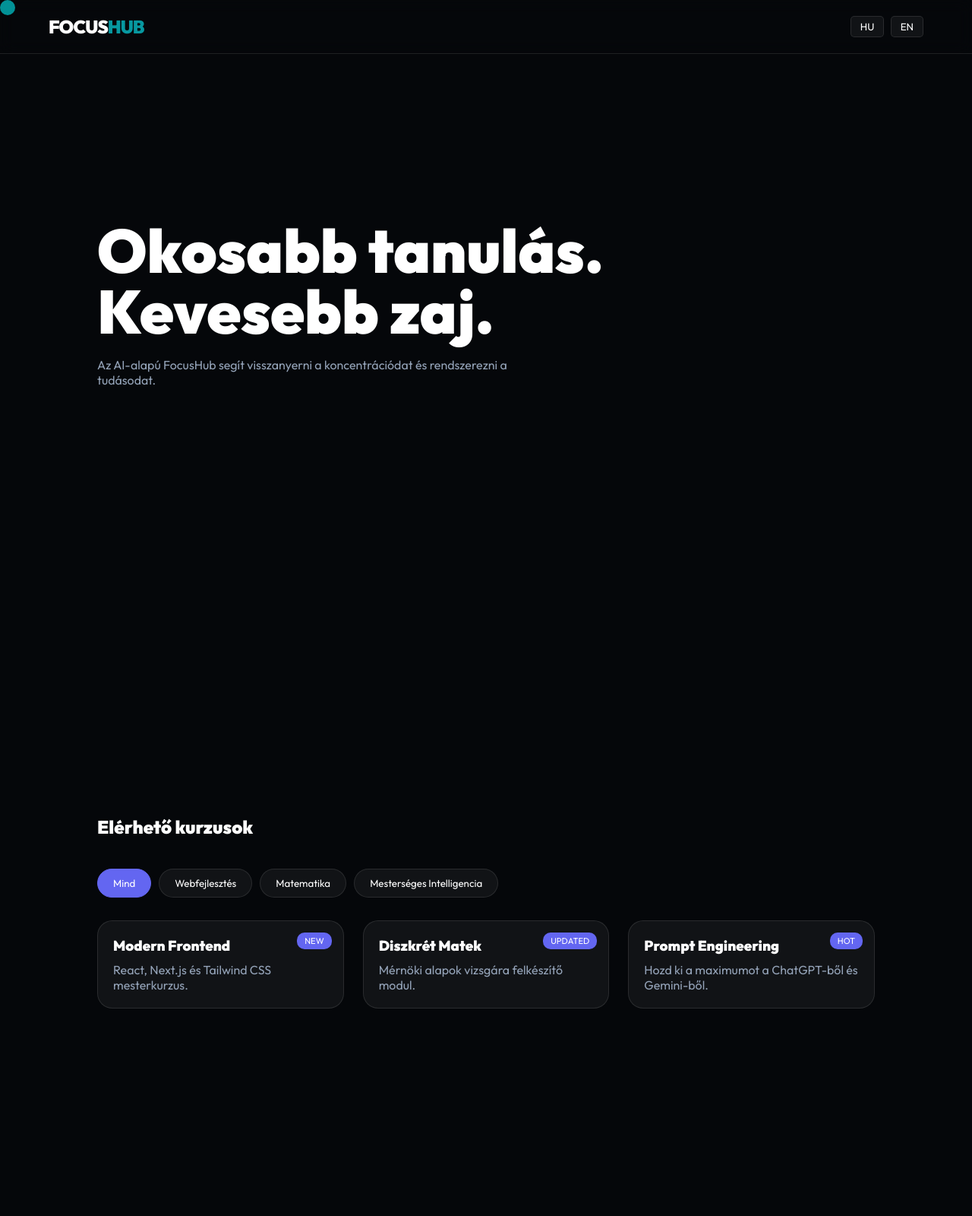
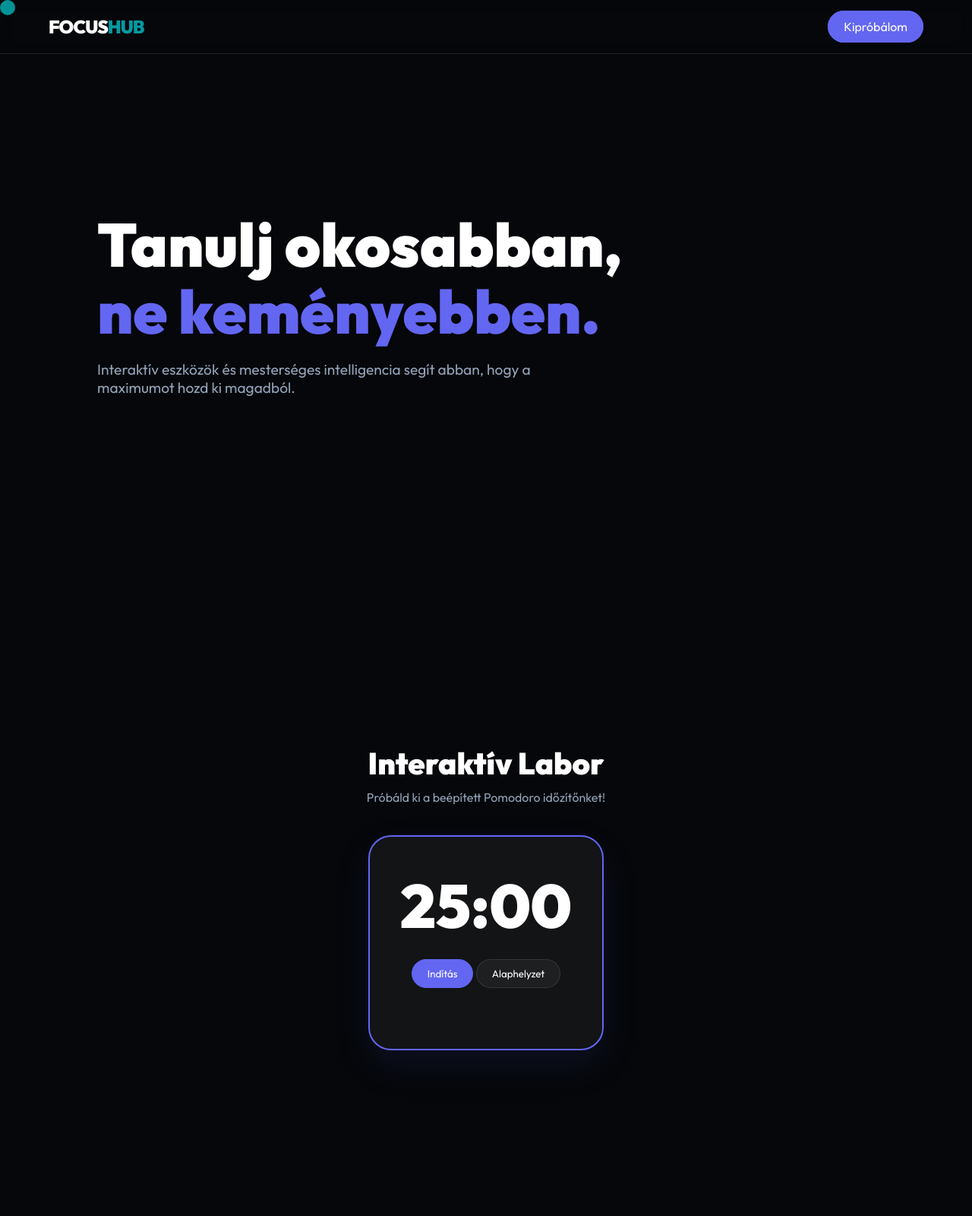
Before and after one commit to GramaBence/FocusHub, a plain HTML site: page index.html in a window 1280 px wide. Shown: the top 1600 px of the page at 76% size. Drawn offline with Linux system fonts and the light colour scheme.

Commit message:
Refactor CSS styles and update HTML structure

```diff
--- a/index.html
+++ b/index.html
@@ -17,21 +17,19 @@
             --text-muted: #94a3b8;
         }
 
-        /* Alapbeállítások & Scroll Snap */
         * { margin: 0; padding: 0; box-sizing: border-box; font-family: 'Outfit', sans-serif; }
         html { scroll-behavior: smooth; }
         body {
             background-color: var(--bg);
             color: var(--text);
             overflow-x: hidden;
-            cursor: none; /* Egyedi kurzor miatt */
+            transition: background 0.8s ease;
         }
 
         /* Egyedi Kurzor */
         .cursor {
             position: fixed;
-            width: 20px;
-            height: 20px;
+            width: 20px; height: 20px;
             background: var(--accent);
             border-radius: 50%;
             pointer-events: none;
@@ -43,283 +41,224 @@
 
         /* Loader */
         .loader {
-            position: fixed;
-            inset: 0;
+            position: fixed; inset: 0;
             background: var(--bg);
             z-index: 10000;
-            display: flex;
-            justify-content: center;
-            align-items: center;
+            display: flex; justify-content: center; align-items: center;
             transition: opacity 0.5s ease;
         }
         .loader.hidden { opacity: 0; pointer-events: none; }
 
-        /* Navigáció & Nyelvváltó */
+        /* Navigáció */
         nav {
-            position: fixed;
-            top: 0; width: 100%;
+            position: fixed; top: 0; width: 100%;
             padding: 20px 5%;
-            display: flex;
-            justify-content: space-between;
-            align-items: center;
+            display: flex; justify-content: space-between; align-items: center;
             z-index: 100;
             backdrop-filter: blur(10px);
             border-bottom: 1px solid var(--border);
-        }
-        .lang-switcher button {
-            background: var(--card-bg);
-            border: 1px solid var(--border);
-            color: white;
-            padding: 5px 12px;
-            cursor: pointer;
-            border-radius: 5px;
-            margin-left: 5px;
         }
 
         /* Szekciók */
         section {
             min-height: 100vh;
             padding: 100px 10%;
-            display: flex;
-            flex-direction: column;
-            justify-content: center;
-            transition: background 0.8s ease;
+            display: flex; flex-direction: column; justify-content: center;
         }
 
-        /* Szűrő gombok */
-        .filters {
-            margin-bottom: 30px;
-            display: flex;
-            gap: 10px;
-            flex-wrap: wrap;
-        }
+        /* Kártyák és Gombok */
+        .filters { margin-bottom: 30px; display: flex; gap: 10px; flex-wrap: wrap; }
         .filter-btn {
-            padding: 10px 20px;
-            border-radius: 30px;
-            border: 1px solid var(--border);
-            background: var(--card-bg);
-            color: var(--text);
-            cursor: pointer;
-            transition: 0.3s;
+            padding: 10px 20px; border-radius: 30px;
+            border: 1px solid var(--border); background: var(--card-bg);
+            color: var(--text); cursor: pointer; transition: 0.3s;
         }
         .filter-btn.active { background: var(--primary); border-color: var(--primary); }
 
-        /* Tananyag kártyák (Grid) */
         .course-grid {
-            display: grid;
-            grid-template-columns: repeat(auto-fit, minmax(300px, 1fr));
-            gap: 25px;
+            display: grid; grid-template-columns: repeat(auto-fit, minmax(300px, 1fr)); gap: 25px;
         }
         .course-card {
-            background: var(--card-bg);
-            border: 1px solid var(--border);
-            border-radius: 20px;
-            padding: 20px;
-            position: relative;
-            transition: transform 0.3s ease, border-color 0.3s ease;
+            background: var(--card-bg); border: 1px solid var(--border);
+            border-radius: 20px; padding: 20px; position: relative;
+            cursor: pointer; transition: 0.3s;
         }
         .course-card:hover { transform: translateY(-10px); border-color: var(--accent); }
-        .badge {
-            position: absolute;
-            top: 15px; right: 15px;
-            background: var(--primary);
-            font-size: 0.7rem;
-            padding: 4px 10px;
-            border-radius: 10px;
+
+        /* Demo/Timer Stílus */
+        .demo-container {
+            max-width: 500px; margin: 40px auto;
+            background: var(--card-bg); padding: 40px;
+            border-radius: 30px; border: 2px solid var(--primary);
+            text-align: center; box-shadow: 0 20px 50px rgba(99, 102, 241, 0.1);
+        }
+        #timer-display { font-size: 5rem; font-weight: 900; margin-bottom: 20px; }
+
+        /* Modális */
+        .modal {
+            position: fixed; inset: 0;
+            background: rgba(0,0,0,0.9);
+            display: none; justify-content: center; align-items: center;
+            z-index: 2000; padding: 20px;
+        }
+        .modal-content {
+            background: #1a1f2e; max-width: 600px; width: 100%;
+            border-radius: 30px; padding: 40px; position: relative;
         }
 
-        /* Modális ablak */
-        .modal {
-            position: fixed;
-            inset: 0;
-            background: rgba(0,0,0,0.9);
-            display: none;
-            justify-content: center;
-            align-items: center;
-            z-index: 2000;
-            padding: 20px;
-        }
-        .modal-content {
-            background: #1a1f2e;
-            max-width: 800px;
-            width: 100%;
-            border-radius: 30px;
-            padding: 40px;
-            position: relative;
-        }
-        .modal-img {
-            width: 100%;
-            height: 250px;
-            background: #334155;
-            border-radius: 15px;
-            margin-bottom: 20px;
-            object-fit: cover;
-        }
-
-        /* Back to top */
-        .back-to-top {
-            position: fixed;
-            bottom: 30px; right: 30px;
-            width: 50px; height: 50px;
-            background: var(--primary);
-            border-radius: 50%;
-            display: flex;
-            justify-content: center;
-            align-items: center;
-            opacity: 0;
-            transition: 0.3s;
-            text-decoration: none;
-            color: white;
-        }
-        .back-to-top.visible { opacity: 1; }
-
         @media (max-width: 768px) {
-            body { cursor: default; }
             .cursor { display: none; }
             section { padding: 80px 5%; }
         }
     </style>
 </head>
-<body data-lang="hu">
+<body>
 
     <div class="loader" id="loader"><h1>FocusHub_</h1></div>
     <div class="cursor" id="cursor"></div>
 
     <nav>
         <h2 style="font-weight: 900; letter-spacing: -1px;">FOCUS<span style="color:var(--accent)">HUB</span></h2>
-        <div class="lang-switcher">
-            <button onclick="changeLang('hu')">HU</button>
-            <button onclick="changeLang('en')">EN</button>
+        <div>
+            <a href="#demo" class="filter-btn active" style="text-decoration: none;">Kipróbálom</a>
         </div>
     </nav>
 
     <section id="hero" data-bg="#05070a">
-        <h1 style="font-size: clamp(2.5rem, 8vw, 5rem); line-height: 1;">Okosabb tanulás.<br>Kevesebb zaj.</h1>
-        <p style="color: var(--text-muted); margin-top: 20px; max-width: 600px;">
-            Az AI-alapú FocusHub segít visszanyerni a koncentrációdat és rendszerezni a tudásodat.
+        <h1 style="font-size: clamp(2.5rem, 8vw, 5rem); line-height: 1.1;">Tanulj okosabban,<br><span style="color:var(--primary)">ne keményebben.</span></h1>
+        <p style="color: var(--text-muted); margin-top: 20px; max-width: 600px; font-size: 1.2rem;">
+            Interaktív eszközök és mesterséges intelligencia segít abban, hogy a maximumot hozd ki magadból.
         </p>
     </section>
 
+    <section id="demo" data-bg="#0f172a">
+        <div style="text-align: center;">
+            <h2 style="font-size: 2.5rem; margin-bottom: 10px;">Interaktív Labor</h2>
+            <p style="color: var(--text-muted);">Próbáld ki a beépített Pomodoro időzítőnket!</p>
+        </div>
+
+        <div class="demo-container">
+            <div id="timer-display">25:00</div>
+            <div class="timer-controls">
+                <button class="filter-btn active" id="startBtn" onclick="toggleTimer()">Indítás</button>
+                <button class="filter-btn" onclick="resetTimer()">Alaphelyzet</button>
+            </div>
+            <p id="timer-status" style="margin-top: 20px; color: var(--accent); font-weight: 600; opacity: 0; transition: 0.3s;">Mély fókusz aktív...</p>
+        </div>
+    </section>
+
     <section id="courses" data-bg="#0a0e1a">
-        <h2 style="margin-bottom: 40px;" data-key="course-title">Elérhető kurzusok</h2>
-
+        <h2 style="margin-bottom: 40px;">Elérhető kurzusok</h2>
         <div class="filters">
             <button class="filter-btn active" onclick="filterItems('all')">Mind</button>
-            <button class="filter-btn" onclick="filterItems('web')">Webfejlesztés</button>
-            <button class="filter-btn" onclick="filterItems('matek')">Matematika</button>
-            <button class="filter-btn" onclick="filterItems('ai')">Mesterséges Intelligencia</button>
+            <button class="filter-btn" onclick="filterItems('web')">Web</button>
+            <button class="filter-btn" onclick="filterItems('matek')">Matek</button>
         </div>
 
-        <div class="course-grid" id="courseGrid">
-            <div class="course-card" data-cat="web" onclick="openModal('Modern Frontend', 'Tanuld meg a Next.js 15 alapjait az alapoktól.', 'https://images.unsplash.com/photo-1633356122544-f134324a6cee?w=800')">
-                <span class="badge">NEW</span>
+        <div class="course-grid">
+            <div class="course-card" data-cat="web" onclick="openModal('Modern Frontend', 'A legújabb technológiák: React 19 és Next.js.')">
                 <h3>Modern Frontend</h3>
-                <p style="color: var(--text-muted); margin-top: 10px;">React, Next.js és Tailwind CSS mesterkurzus.</p>
+                <p style="color: var(--text-muted); margin-top: 10px;">Építs villámgyors appokat.</p>
             </div>
-            <div class="course-card" data-cat="matek" onclick="openModal('Diszkrét Matek', 'Halmazelmélet, logika és algoritmuselmélet egyszerűen.', 'https://images.unsplash.com/photo-1509228468518-180dd48a540f?w=800')">
-                <span class="badge">UPDATED</span>
+            <div class="course-card" data-cat="matek" onclick="openModal('Diszkrét Matek', 'Algoritmusok és logika közérthetően.')">
                 <h3>Diszkrét Matek</h3>
-                <p style="color: var(--text-muted); margin-top: 10px;">Mérnöki alapok vizsgára felkészítő modul.</p>
-            </div>
-            <div class="course-card" data-cat="ai" onclick="openModal('Prompt Engineering', 'Hogyan kommunikálj hatékonyan az LLM modellekkel.', 'https://images.unsplash.com/photo-1677442136019-21780ecad995?w=800')">
-                <span class="badge">HOT</span>
-                <h3>Prompt Engineering</h3>
-                <p style="color: var(--text-muted); margin-top: 10px;">Hozd ki a maximumot a ChatGPT-ből és Gemini-ből.</p>
+                <p style="color: var(--text-muted); margin-top: 10px;">Mérnöki alapok mesterfokon.</p>
             </div>
         </div>
     </section>
 
     <div class="modal" id="modal" onclick="closeModal()">
         <div class="modal-content" onclick="event.stopPropagation()">
-            <img src="" alt="" id="modalImg" class="modal-img">
             <h2 id="modalTitle"></h2>
             <p id="modalDesc" style="color: var(--text-muted); margin: 20px 0;"></p>
             <button class="filter-btn active" onclick="closeModal()">Bezárás</button>
         </div>
     </div>
 
-    <a href="#hero" class="back-to-top" id="backToTop"><i class="fas fa-arrow-up"></i></a>
-
     <script>
-        // 1. Loader kezelése
+        // Loader
         window.addEventListener('load', () => {
-            setTimeout(() => {
-                document.getElementById('loader').classList.add('hidden');
-            }, 1000);
+            setTimeout(() => document.getElementById('loader').classList.add('hidden'), 800);
         });
 
-        // 2. Kurzor követés
+        // Kurzor
         const cursor = document.getElementById('cursor');
         document.addEventListener('mousemove', e => {
             cursor.style.left = e.clientX + 'px';
             cursor.style.top = e.clientY + 'px';
         });
-
         document.querySelectorAll('button, .course-card').forEach(el => {
             el.addEventListener('mouseenter', () => cursor.classList.add('hover'));
             el.addEventListener('mouseleave', () => cursor.classList.remove('hover'));
         });
 
-        // 3. Dinamikus háttérváltó (Intersection Observer)
-        const sections = document.querySelectorAll('section');
+        // Háttérváltó
         const observer = new IntersectionObserver((entries) => {
             entries.forEach(entry => {
-                if(entry.isIntersecting) {
-                    document.body.style.backgroundColor = entry.target.dataset.bg;
-                }
+                if(entry.isIntersecting) document.body.style.backgroundColor = entry.target.dataset.bg;
             });
         }, { threshold: 0.5 });
-        sections.forEach(s => observer.observe(s));
+        document.querySelectorAll('section').forEach(s => observer.observe(s));
 
-        // 4. Szűrés logika
+        // Pomodoro Timer Logika
+        let timeLeft = 25 * 60;
+        let timerId = null;
+        const display = document.getElementById('timer-display');
+        const startBtn = document.getElementById('startBtn');
+        const statusText = document.getElementById('timer-status');
+
+        function updateDisplay() {
+            const m = Math.floor(timeLeft / 60);
+            const s = timeLeft % 60;
+            display.innerText = `${m.toString().padStart(2, '0')}:${s.toString().padStart(2, '0')}`;
+        }
+
+        function toggleTimer() {
+            if (timerId) {
+                clearInterval(timerId);
+                timerId = null;
+                startBtn.innerText = "Folytatás";
+                statusText.style.opacity = "0";
+            } else {
+                statusText.style.opacity = "1";
+                startBtn.innerText = "Szünet";
+                timerId = setInterval(() => {
+                    timeLeft--;
+                    updateDisplay();
+                    if (timeLeft <= 0) {
+                        clearInterval(timerId);
+                        alert("Idő lejárt!");
+                        resetTimer();
+                    }
+                }, 1000);
+            }
+        }
+
+        function resetTimer() {
+            clearInterval(timerId);
+            timerId = null;
+            timeLeft = 25 * 60;
+            updateDisplay();
+            startBtn.innerText = "Indítás";
+            statusText.style.opacity = "0";
+        }
+
+        // Egyéb funkciók
         function filterItems(cat) {
-            const cards = document.querySelectorAll('.course-card');
-            const btns = document.querySelectorAll('.filter-btn');
-
-            btns.forEach(b => b.classList.remove('active'));
-            event.target.classList.add('active');
-
-            cards.forEach(card => {
-                if(cat === 'all' || card.dataset.cat === cat) {
-                    card.style.display = 'block';
-                } else {
-                    card.style.display = 'none';
-                }
+            document.querySelectorAll('.course-card').forEach(card => {
+                card.style.display = (cat === 'all' || card.dataset.cat === cat) ? 'block' : 'none';
             });
         }
 
-        // 5. Modális kezelés (Képekkel és szöveggel)
-        function openModal(title, desc, img) {
-            document.getElementById('modalTitle').innerText = title;
-            document.getElementById('modalDesc').innerText = desc;
-            document.getElementById('modalImg').src = img;
+        function openModal(t, d) {
+            document.getElementById('modalTitle').innerText = t;
+            document.getElementById('modalDesc').innerText = d;
             document.getElementById('modal').style.display = 'flex';
         }
+
         function closeModal() {
             document.getElementById('modal').style.display = 'none';
         }
-
-        // 6. Többnyelvűség (Egyszerűsített szótár)
-        const dictionary = {
-            hu: { "course-title": "Elérhető kurzusok" },
-            en: { "course-title": "Available Courses" }
-        };
-
-        function changeLang(l) {
-            document.body.dataset.lang = l;
-            const title = document.querySelector('[data-key="course-title"]');
-            title.innerText = dictionary[l]["course-title"];
-        }
-
-        // 7. Back to top gomb megjelenítése
-        window.onscroll = function() {
-            const btn = document.getElementById('backToTop');
-            if (document.documentElement.scrollTop > 500) {
-                btn.classList.add('visible');
-            } else {
-                btn.classList.remove('visible');
-            }
-        };
     </script>
 </body>
 </html>
```
